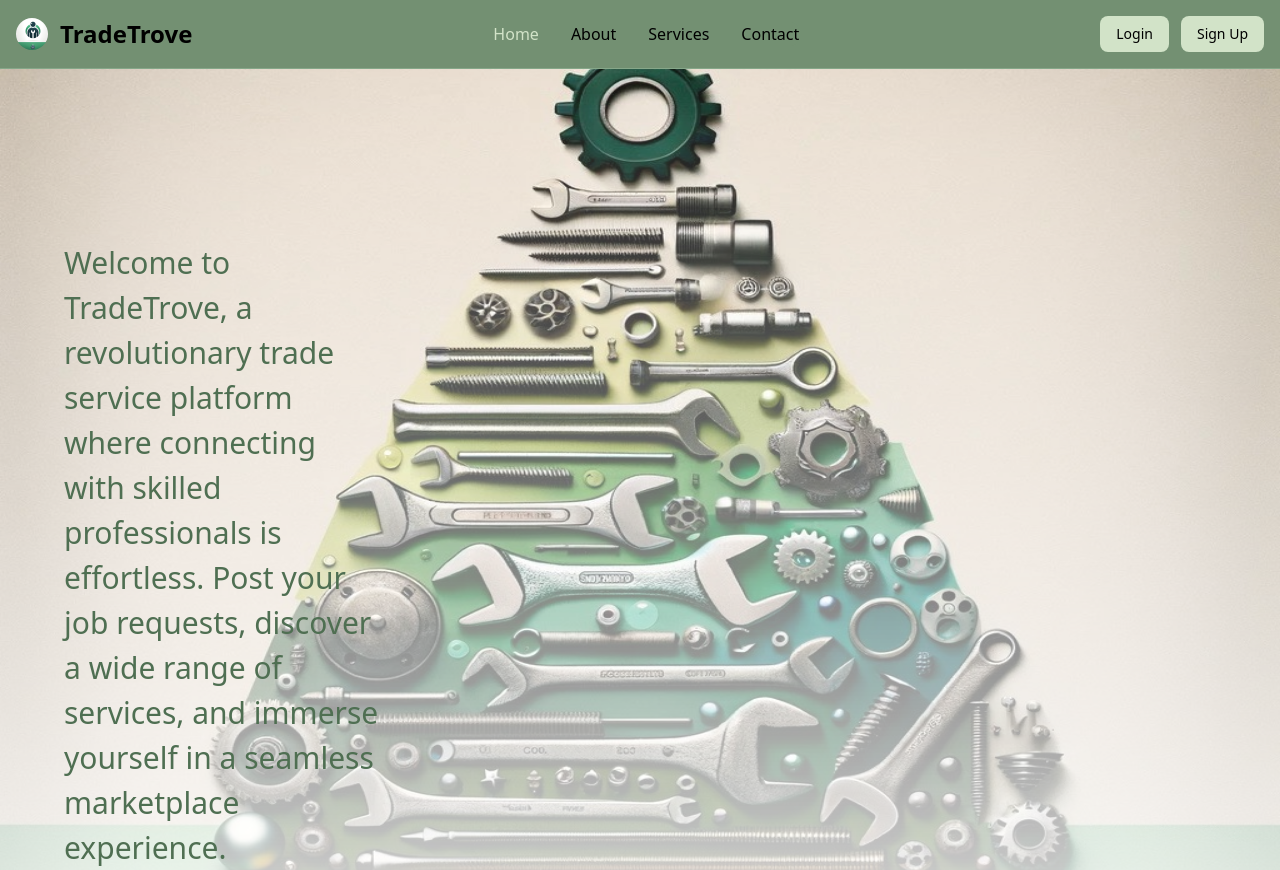
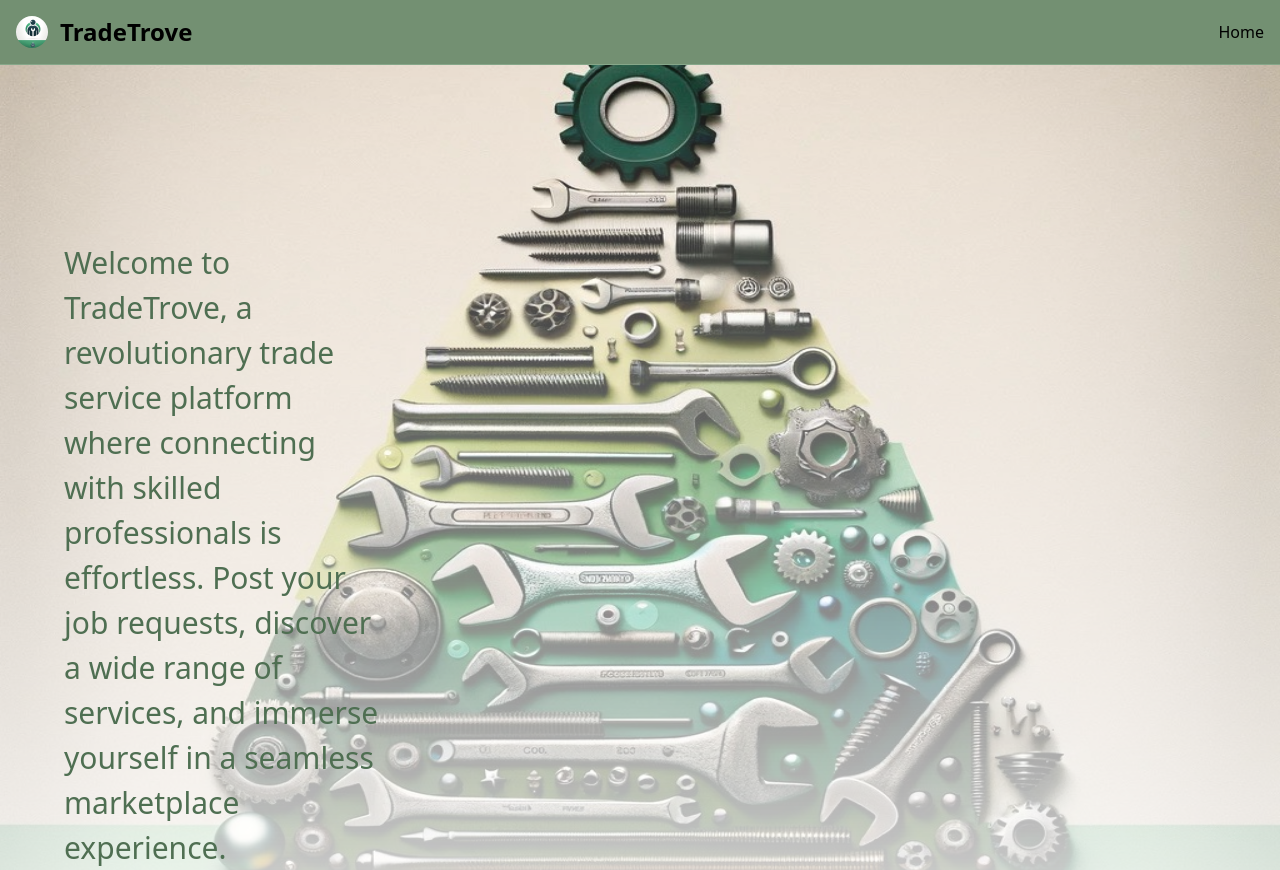
Before and after one commit to jaimalhi/TradeTrove, a React (Create React App) app in the folder frontend/: page / in a window 1280 px wide. Built offline with nearby package versions, Linux system fonts and the light colour scheme.

Commit message:
Reverting database changes

```diff
--- a/frontend/src/components/Navbar/Navbar.js
+++ b/frontend/src/components/Navbar/Navbar.js
@@ -1,68 +1,108 @@
-import React from "react";
+import { React } from "react";
 import logoImage from "../../Resources/Images/logo.jpg";
 import { Link } from "react-router-dom";
 
-function Navbar() {
+function Navbar({ isLoggedIn, handleLogoutClicked, isTradie }) {
   return (
-      <nav class="bg-[#739072] dark:bg-[#4F6F52] fixed w-full z-20 top-0 start-0 border-b border-[#86A789] dark:border-[#D2E3C8]">
-         <div class="max-w-screen-xl flex flex-wrap items-center justify-between mx-auto p-4">
+    <nav className="bg-[#739072] dark:bg-[#4F6F52] fixed w-full z-20 top-0 start-0 border-b border-[#86A789] dark:border-[#D2E3C8]">
+      <div className="max-w-screen-xl flex flex-wrap items-center justify-between mx-auto p-4">
         <Link to="/">
-               <a class="flex items-center space-x-3 rtl:space-x-reverse">
-                  <img src={logoImage} class="h-8 rounded-full" alt="Flowbite Logo" />
-                  <span class="self-center text-2xl font-semibold whitespace-nowrap dark:text-white">
+          <span className="flex items-center space-x-3 rtl:space-x-reverse">
+            <img
+              src={logoImage}
+              className="h-8 rounded-full"
+              alt="Flowbite Logo"
+            />
+            <span className="self-center text-2xl font-semibold whitespace-nowrap dark:text-white">
               TradeTrove
             </span>
-               </a>
+          </span>
         </Link>
-            <div class="flex md:order-2 space-x-3 md:space-x rtl:space-x-reverse justify-between">
-               <Link to="/login">
-                  <button
-                     type="button"
-                     class="text-[#000000] bg-[#D2E3C8] hover:bg-[#86A789] focus:ring-4 focus:outline-none focus:ring-[#739072] font-medium rounded-lg text-sm px-4 py-2 text-center dark:bg-[#739072] dark:hover:bg-[#4F6F52] dark:focus:ring-[#D2E3C8]">
-                     Login
-                  </button>
+
+        <div
+          className="items-center justify-between hidden w-full md:flex md:w-auto md:order-1"
+          id="navbar-sticky"
+        >
+          <ul className="flex flex-col p-4 md:p-0 mt-4 font-medium border border-[#86A789] rounded-lg bg-[#D2E3C8] md:space-x-8 rtl:space-x-reverse md:flex-row md:mt-0 md:border-0 md:bg-[#739072] dark:bg-[#4F6F52] md:dark:bg-[#4F6F52] dark:border-[#D2E3C8]">
+            <li>
+              <Link to="/">
+                <span
+                  className="block py-2 px-3 text-[#000000] rounded hover:bg-[#86A789] md:hover:bg-transparent md:hover:text-[#D2E3C8] md:p-0 dark:hover:text-[#D2E3C8] dark:text-white dark:hover:bg-[#4F6F52] md:dark:hover:bg-transparent dark:border-[#D2E3C8]"
+                  aria-current="page"
+                >
+                  Home
+                </span>
               </Link>
-               <Link to="/signup">
-                  <button
-                     type="button"
-                     class="text-[#000000] bg-[#D2E3C8] hover:bg-[#86A789] focus:ring-4 focus:outline-none focus:ring-[#739072] font-medium rounded-lg text-sm px-4 py-2 text-center dark:bg-[#739072] dark:hover:bg-[#4F6F52] dark:focus:ring-[#D2E3C8]">
-                     Sign Up
-                  </button>
-               </Link>
-            </div>
-            <div
-               class="items-center justify-between hidden w-full md:flex md:w-auto md:order-1"
-               id="navbar-sticky">
-               <ul class="flex flex-col p-4 md:p-0 mt-4 font-medium border border-[#86A789] rounded-lg bg-[#D2E3C8] md:space-x-8 rtl:space-x-reverse md:flex-row md:mt-0 md:border-0 md:bg-[#739072] dark:bg-[#4F6F52] md:dark:bg-[#4F6F52] dark:border-[#D2E3C8]">
-                  <li>
+            </li>
+            {/* <li>
                <a
                  href="#"
-                        class="block py-2 px-3 text-[#000000] bg-[#D2E3C8] rounded md:bg-transparent md:text-[#D2E3C8] md:p-0 dark:text-[#D2E3C8]"
-                        aria-current="page">
-                        Home
+                 class="block py-2 px-3 text-[#000000] rounded hover:bg-[#86A789] md:hover:bg-transparent md:hover:text-[#D2E3C8] md:p-0 dark:hover:text-[#D2E3C8] dark:text-white dark:hover:bg-[#4F6F52] md:dark:hover:bg-transparent dark:border-[#D2E3C8]"
+               >
+                 About
+               </a>
+             </li> */}
+            {isLoggedIn === "true" ? (
+              isTradie === "true" ? (
+                <>
+                  <Link to="/tradie/jobs">
+                    <li>
+                      <a className="block py-2 px-3 text-[#000000] rounded hover:bg-[#86A789] md:hover:bg-transparent md:hover:text-[#D2E3C8] md:p-0 dark:hover:text-[#D2E3C8] dark:text-white dark:hover:bg-[#4F6F52] md:dark:hover:bg-transparent dark:border-[#D2E3C8]">
+                        Jobs
                       </a>
                     </li>
+                  </Link>
+                  <Link to="/tradie/services">
                     <li>
+                      <a className="block py-2 px-3 text-[#000000] rounded hover:bg-[#86A789] md:hover:bg-transparent md:hover:text-[#D2E3C8] md:p-0 dark:hover:text-[#D2E3C8] dark:text-white dark:hover:bg-[#4F6F52] md:dark:hover:bg-transparent dark:border-[#D2E3C8]">
+                        My Services
+                      </a>
+                    </li>
+                  </Link>
+                </>
+              ) : (
+                <>
+                  <Link to="/customer/services">
+                    <li>
+                      <span className="block py-2 px-3 text-[#000000] rounded hover:bg-[#86A789] md:hover:bg-transparent md:hover:text-[#D2E3C8] md:p-0 dark:hover:text-[#D2E3C8] dark:text-white dark:hover:bg-[#4F6F52] md:dark:hover:bg-transparent dark:border-[#D2E3C8]">
+                        Services
+                      </span>
+                    </li>
+                  </Link>
+                  <Link to="/customer/jobs">
+                    <li>
+                      <span className="block py-2 px-3 text-[#000000] rounded hover:bg-[#86A789] md:hover:bg-transparent md:hover:text-[#D2E3C8] md:p-0 dark:hover:text-[#D2E3C8] dark:text-white dark:hover:bg-[#4F6F52] md:dark:hover:bg-transparent dark:border-[#D2E3C8]">
+                        My Jobs
+                      </span>
+                    </li>
+                  </Link>
+                </>
+              )
+            ) : (
+              <></>
+            )}
+
+            {isLoggedIn === "true" ? (
+              <li>
+                <span
+                  className="block py-2 px-3 text-[#000000] rounded hover:bg-[#86A789] md:hover:bg-transparent md:hover:text-[#D2E3C8] md:p-0 dark:hover:text-[#D2E3C8] dark:text-white dark:hover:bg-[#4F6F52] md:dark:hover:bg-transparent dark:border-[#D2E3C8]"
+                  onClick={handleLogoutClicked}
+                >
+                  Logout
+                </span>
+              </li>
+            ) : (
+              <></>
+            )}
+
+            {/* <li>
                <a
                  href="#"
-                        class="block py-2 px-3 text-[#000000] rounded hover:bg-[#86A789] md:hover:bg-transparent md:hover:text-[#D2E3C8] md:p-0 dark:hover:text-[#D2E3C8] dark:text-white dark:hover:bg-[#4F6F52] md:dark:hover:bg-transparent dark:border-[#D2E3C8]">
-                        About
-                     </a>
-                  </li>
-                  <li>
-                     <a
-                        href="#"
-                        class="block py-2 px-3 text-[#000000] rounded hover:bg-[#86A789] md:hover:bg-transparent md:hover:text-[#D2E3C8] md:p-0 dark:hover:text-[#D2E3C8] dark:text-white dark:hover:bg-[#4F6F52] md:dark:hover:bg-transparent dark:border-[#D2E3C8]">
-                        Services
-                     </a>
-                  </li>
-                  <li>
-                     <a
-                        href="#"
-                        class="block py-2 px-3 text-[#000000] rounded hover:bg-[#86A789] md:hover:bg-transparent md:hover:text-[#D2E3C8] md:p-0 dark:hover:text-[#D2E3C8] dark:text-white dark:hover:bg-[#4F6F52] md:dark:hover:bg-transparent dark:border-[#D2E3C8]">
+                 class="block py-2 px-3 text-[#000000] rounded hover:bg-[#86A789] md:hover:bg-transparent md:hover:text-[#D2E3C8] md:p-0 dark:hover:text-[#D2E3C8] dark:text-white dark:hover:bg-[#4F6F52] md:dark:hover:bg-transparent dark:border-[#D2E3C8]"
+               >
                  Contact
                </a>
-                  </li>
+             </li> */}
           </ul>
         </div>
       </div>
--- a/frontend/src/components/SignupPage/SignupPage.js
+++ b/frontend/src/components/SignupPage/SignupPage.js
@@ -62,7 +62,7 @@ function SignupPage({handleLoginCookie, handleTradieCookie}) {
                 uid = uidResponse;
                 handleLoginCookie();
                 handleTradieCookie("true");
-                navigate("/tradieViewJobs");
+                navigate("/tradie/jobs");
               }
             })
             .catch((error) => {
```
Also changed, not shown: frontend/src/components/LoginPage/LoginPage.js (+38 -13 lines), 1 other file (tests, documents, lock files or other folders). Lines whose indentation alone changed are shown as unchanged.
